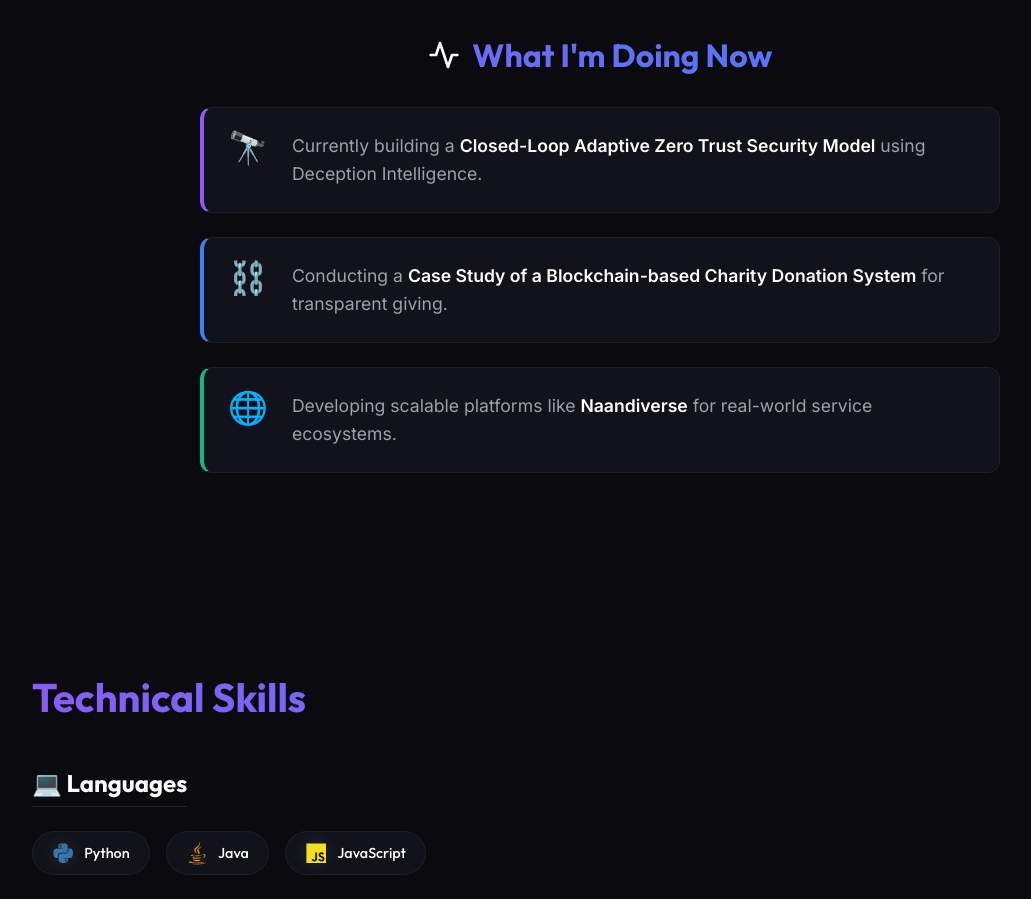
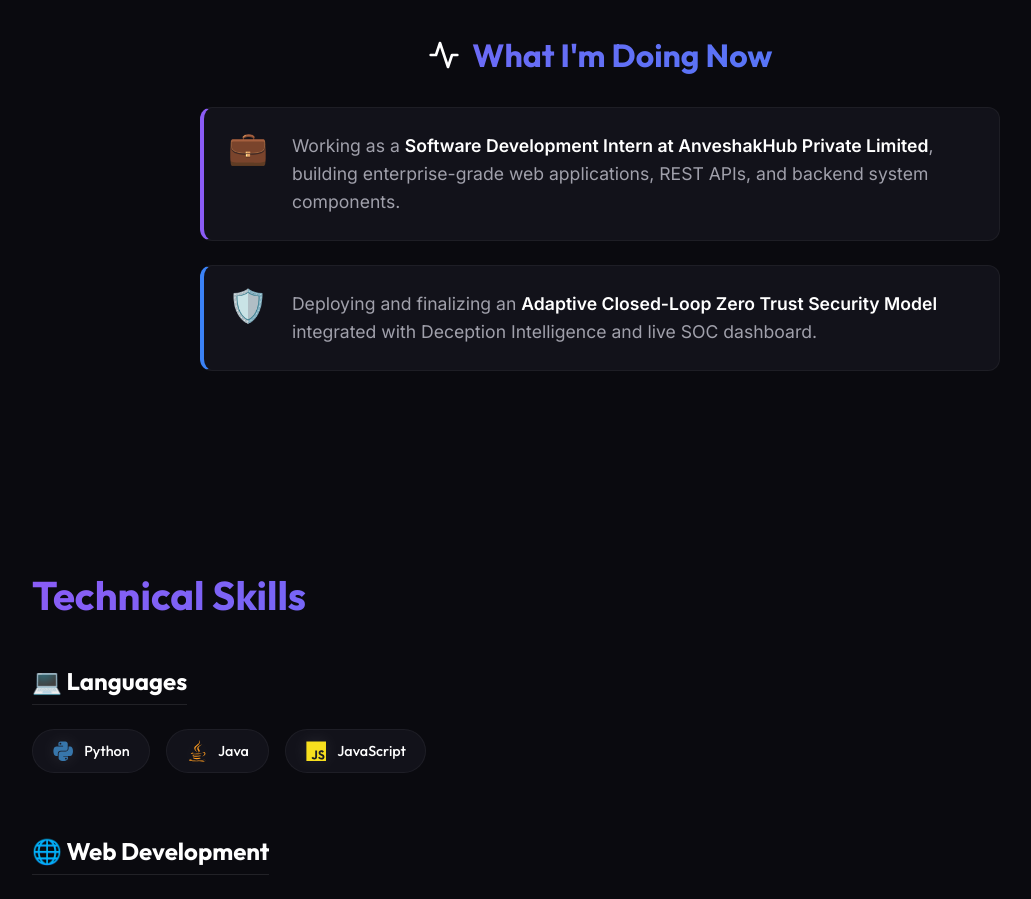
Before and after one commit to PRANAVSP30/portfolio, a React (Vite) app: page / in a window 1280 px wide. Shown: the part 2900-3799 px from the top of the page, without its empty margins (40-1071 px from the left). Built offline with nearby package versions, Linux system fonts and the light colour scheme.

Commit message:
Update What I'm Doing Now section to reflect AnveshakHub internship and Zero Trust deployment

```diff
--- a/src/components/DoingNow.jsx
+++ b/src/components/DoingNow.jsx
@@ -18,16 +18,12 @@
         </h3>
         <div className="currently-grid">
           <div className="currently-card glow-on-hover">
-            <span className="currently-emoji">🔭</span>
-            <p>Currently building a <strong>Closed-Loop Adaptive Zero Trust Security Model</strong> using Deception Intelligence.</p>
+            <span className="currently-emoji">💼</span>
+            <p>Working as a <strong>Software Development Intern at AnveshakHub Private Limited</strong>, building enterprise-grade web applications, REST APIs, and backend system components.</p>
           </div>
           <div className="currently-card glow-on-hover">
-            <span className="currently-emoji">⛓️</span>
-            <p>Conducting a <strong>Case Study of a Blockchain-based Charity Donation System</strong> for transparent giving.</p>
-          </div>
-          <div className="currently-card glow-on-hover">
-            <span className="currently-emoji">🌐</span>
-            <p>Developing scalable platforms like <strong>Naandiverse</strong> for real-world service ecosystems.</p>
+            <span className="currently-emoji">🛡️</span>
+            <p>Deploying and finalizing an <strong>Adaptive Closed-Loop Zero Trust Security Model</strong> integrated with Deception Intelligence and live SOC dashboard.</p>
           </div>
         </div>
       </motion.div>
```
